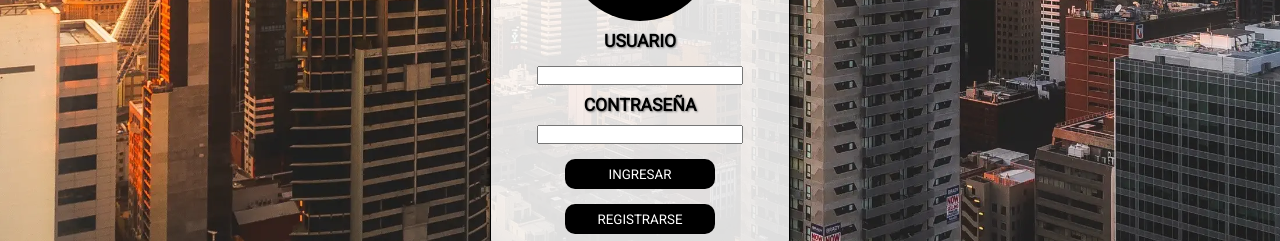
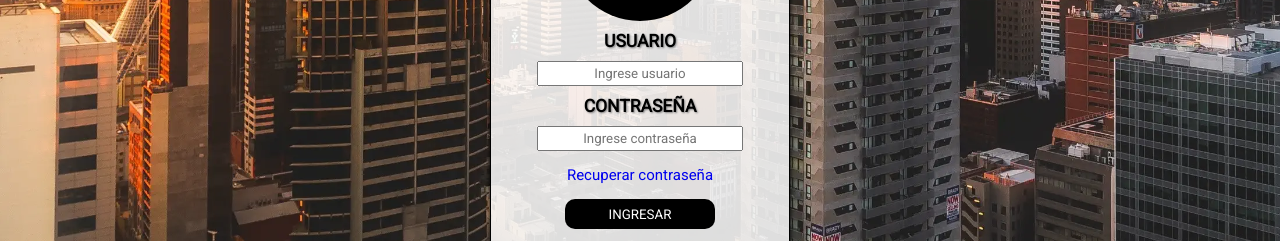
Before and after one commit to LucasEzequielDonato/NestorDonato, a website: page secciones/gestion.html in a window 1280 px wide. Shown: the part 539-780 px from the top of the page. Drawn offline with nearby package versions, Linux system fonts and the light colour scheme.

Commit message:
Agregacion de apartado para recuperar contraseña y texto en los ingresos de datos

```diff
--- a/scss/secciones/_gestion.scss
+++ b/scss/secciones/_gestion.scss
@@ -18,22 +18,21 @@
   margin: 0 auto;
   padding: 2%;
 }
-.gestionTextoUsuario {
+.gestionTexto {
   @include gestionTextosIngreso;
   margin-bottom: 5px;
-}
-.gestionTextoContraseña {
-  @include gestionTextosIngreso;
 }
 .gestionCentrar {
   text-align: center;
   width: 80%;
-  margin-top: 5px;
+  height: 25px;
+}
+.gestionContenedorBoton {
+  margin-top: 15px;
 }
 .gestionContenedorBoton button {
   width: 150px;
   height: 30px;
-  margin-top: 15px;
   border-radius: 1rem;
   border: none;
   cursor: pointer;
@@ -120,4 +119,15 @@
     background-color: red;
   }
 }
+.gestionOlvido {
+  width: 100%;
+  display: flex;
+  justify-content: center;
+  margin-top: 15px;
+  a {
+    width: 160px;
+    font-size: $md;
+    display: block;
+  }
+}
 /* Finaliza main gestion */
--- a/secciones/gestion.html
+++ b/secciones/gestion.html
@@ -58,10 +58,13 @@
                 <div class="gestionLogo">
                     <img src="../multimedia/general/logo.webp" alt="Logo del local">
                 </div>
-                <h4 class="gestionTextoUsuario">USUARIO</h4>
-                <input type="text" class="gestionCentrar">
-                <h4 class="gestionTextoContraseña">CONTRASEÑA</h4>
-                <input type="password" class="gestionCentrar">
+                <h4 class="gestionTexto">USUARIO</h4>
+                <input type="text" class="gestionCentrar" placeholder="Ingrese usuario">
+                <h4 class="gestionTexto">CONTRASEÑA</h4>
+                <input type="password" class="gestionCentrar" placeholder="Ingrese contraseña">
+                <div class="gestionOlvido">
+                    <a href="#">Recuperar contraseña</a>
+                </div>
                 <div class="gestionContenedorBoton">
                     <button name="button" class="btn-ingreso">
                         <div class="gestionContenedorIcono">
```
Also changed, not shown: css/style.css, 1 other file.
